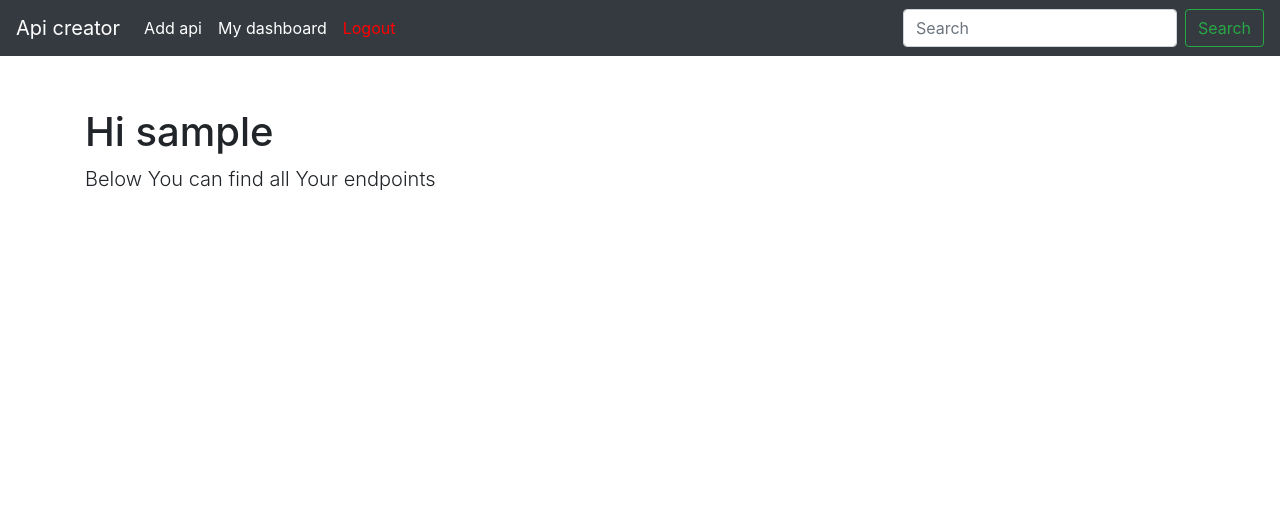
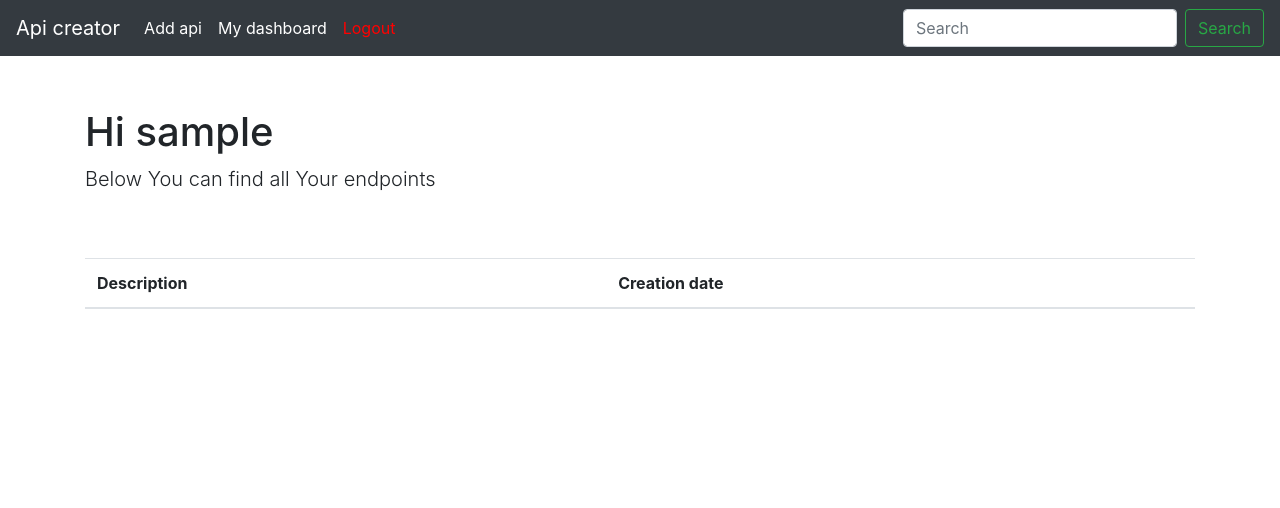
Before and after one commit to adik077/Api_creator, a Flask app: page /dashboard in a window 1280 px wide. Shown: the top 508 px of the page. Run offline with Flask 3, Linux system fonts and the light colour scheme; the visitor is signed in with stand-in values (Sample User, id 1); data that the repository does not hold is empty; some libraries are stand-ins or nearby versions.

Commit message:
Showing users endpoints in table

```diff
--- a/templates/dashboard.html
+++ b/templates/dashboard.html
@@ -12,15 +12,29 @@
 {% endfor %}
 
 <h1 class="mt-5">Hi {{current_user.login}}</h1>
-      <p class="lead">Below You can find all Your endpoints
+<p class="lead">Below You can find all Your endpoints</p><br><br>
 
-      </p>
-
+{% if users_endpoints %}
+<table class="table">
+    <thead>
+    <tr>
+        <th scope="col">Description</th>
+        <th scope="col">Creation date</th>
+    </tr>
+    </thead>
+    <tbody>
     {% for endpoint in users_endpoints %}
-        <a href="{{ url_for('return_api_endpoint', endpoint_id = endpoint.id) }}">{{ endpoint.description }}</a>
+    <tr>
+        <td><a href="{{ url_for('return_api_endpoint', endpoint_id = endpoint.id) }}">{{ endpoint.description }}</a>
+        </td>
+        <td>{{ endpoint.added_date }}</td>
+    </tr>
     {% endfor %}
-
-
+    </tbody>
+</table>
+{% else %}
+You do not have added endpoints yet
+{% endif %}
 
 
 {% endblock %}
```
Lines whose indentation alone changed are shown as unchanged.
